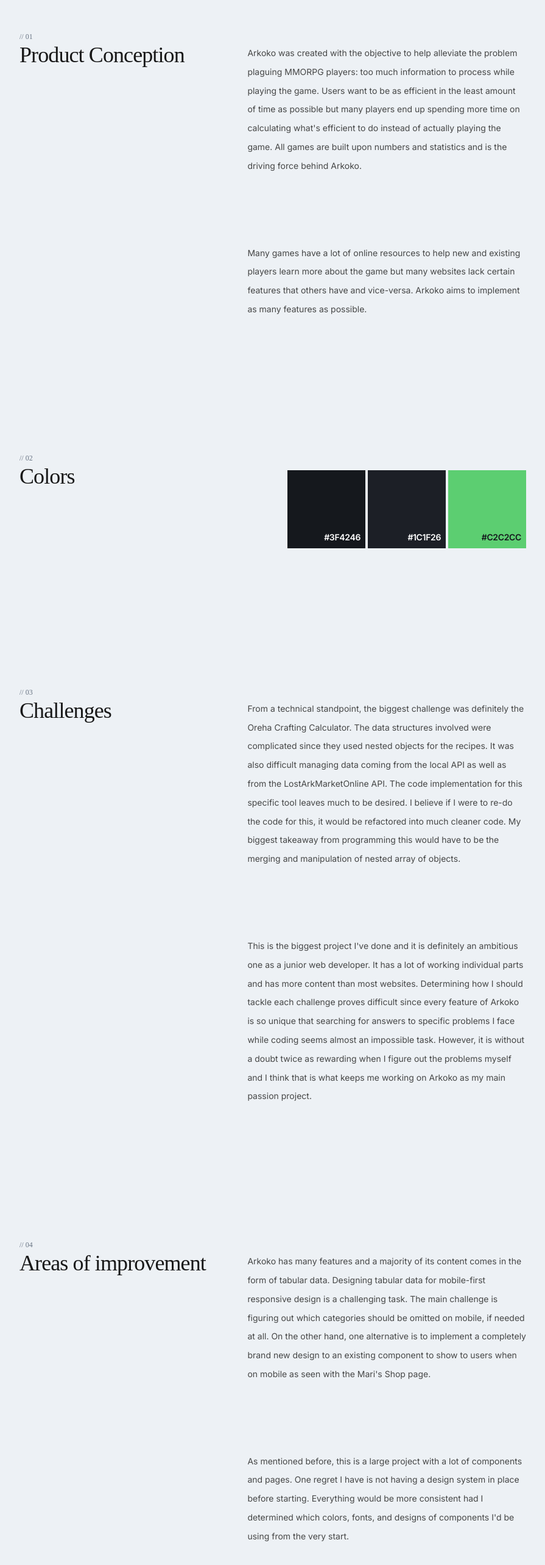
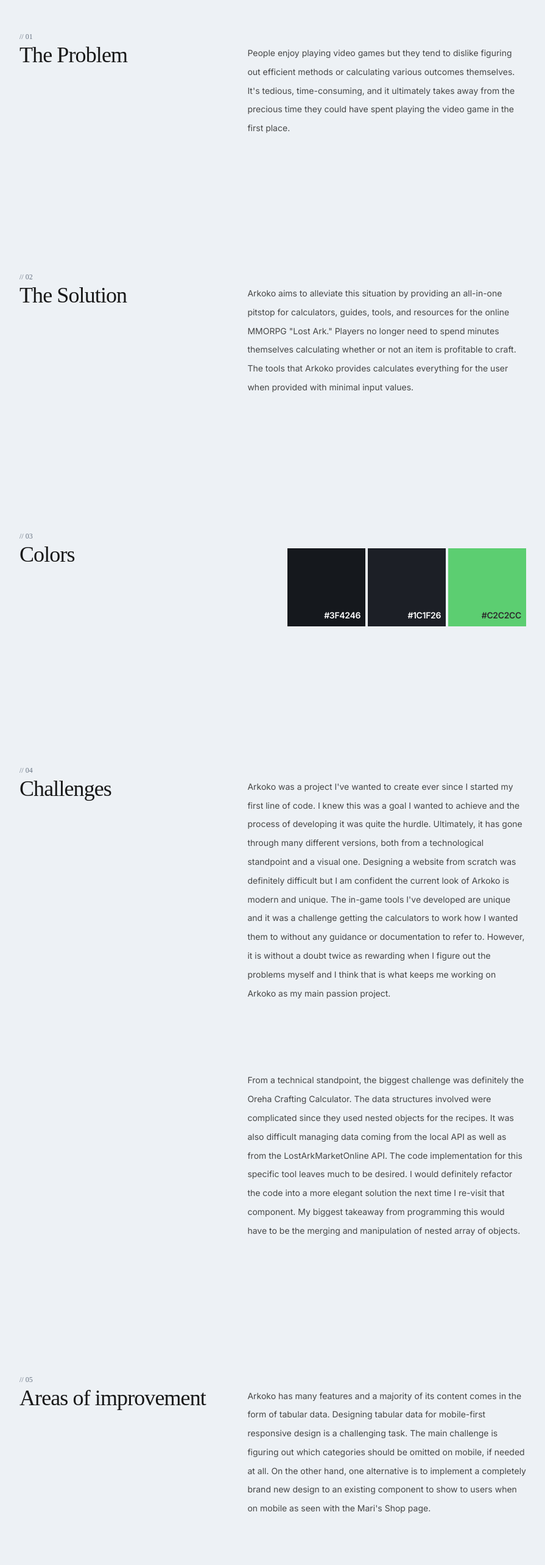
Before and after one commit to Yezo/personal-portfolio, a React (Vite) app: page /project/arkoko in a window 1280 px wide. Shown: the part 989-3555 px from the top of the page at 61% size, without its empty margins (192-1087 px from the left). Built offline with nearby package versions, Linux system fonts and the light colour scheme; a web font is replaced by a local one.

Commit message:
refactor: update case study text

```diff
--- a/src/pages/AniFlux.tsx
+++ b/src/pages/AniFlux.tsx
@@ -10,6 +10,7 @@
 import { HeaderScrollIndicator } from "../components/NewHeader/HeaderScrollIndicator"
 import { HeaderTitle } from "../components/NewHeader/HeaderTitle"
 import { MainContainer } from "../components/MainContainer"
+import { ColorsBox } from "../components/CaseStudy/ColorsBox"
 
 export const AniFlux = () => {
   return (
@@ -32,76 +33,65 @@
 
       <MainContainer>
         <CaseStudyContainer>
-          <CaseHeading index="01">Product Conception</CaseHeading>
+          <CaseHeading index="01">The Problem</CaseHeading>
           <CaseTextContainer>
             <CaseParagraph>
-              The problem I wanted AniFlux to help solve was that there were a lot of anime-related
-              websites that had outdated designs and bloated with unnecessary content. It became
-              difficult to navigate and digest concise information about specific animes. The goal
-              of this web application is to be able to convey everything about an anime in the least
-              amount of time as possible while visually pleasing the eyes of its users.
+              There are a lot of anime and manga related websites out there but a large majority of
+              them do not have a modern experience. It is often bloated with unnecessary information
+              making it difficult to digest the details of whatever it is the user is trying to
+              read. As a byproduct, it can be hard to navigate around the website as well.
             </CaseParagraph>
           </CaseTextContainer>
         </CaseStudyContainer>
 
         <CaseStudyContainer>
-          <CaseHeading index="02">Colors</CaseHeading>
+          <CaseHeading index="02">The Solution</CaseHeading>
+          <CaseTextContainer>
+            <CaseParagraph>
+              Aniflux is my rendition of an anime/manga website built with modern technologies with
+              modern visuals and a pleasant user experience. Many of the bloat is removed and what
+              remains is the important details regarding a specific anime or manga. Navigation is
+              intuitive and provides many of the resources to allow a user to find exactly which
+              anime or manga they're looking for.
+            </CaseParagraph>
+          </CaseTextContainer>
+        </CaseStudyContainer>
 
+        <CaseStudyContainer>
+          <CaseHeading index="03">Colors</CaseHeading>
           <CaseParagraph>
             <ColorsContainer>
-              <div className="grid">
-                <div className={`col-start-1 row-start-1 h-32 w-24 bg-[#EDF1F5] sm:w-32`}></div>
-                <p className="col-start-1 row-start-1 self-end justify-self-end p-2 font-inter text-sm font-semibold tracking-tight text-black">
-                  #EDF1F5
-                </p>
-              </div>
-              <div className="grid">
-                <div className={`col-start-1 row-start-1 h-32 w-24 bg-[#7B8EA1] sm:w-32`}></div>
-                <p className="col-start-1 row-start-1 self-end justify-self-end p-2 font-inter text-sm font-semibold tracking-tight text-black">
-                  #7B8EA1
-                </p>
-              </div>
-              <div className="grid">
-                <div className={`col-start-1 row-start-1 h-32 w-24 bg-[#2d2d29] sm:w-32`}></div>
-                <p className="col-start-1 row-start-1 self-end justify-self-end p-2 font-inter text-sm font-semibold tracking-tight text-white">
-                  #2D2D29
-                </p>
-              </div>
-              <div className="grid">
-                <div className={`col-start-1 row-start-1 h-32 w-24 bg-[#3480EA] sm:w-32`}></div>
-                <p className="col-start-1 row-start-1 self-end justify-self-end p-2 font-inter text-sm font-semibold tracking-tight text-white">
-                  #3480EA
-                </p>
-              </div>
+              <ColorsBox bgColor="bg-anifluxColorOne" textColor="#EDF1F5" dark={false}></ColorsBox>
+              <ColorsBox bgColor="bg-anifluxColorTwo" textColor="#7B8EA1" dark={false}></ColorsBox>
+              <ColorsBox bgColor="bg-anifluxColorThree" textColor="#2D2D29" dark={true}></ColorsBox>
+              <ColorsBox bgColor="bg-anifluxColorFour" textColor="#3480EA" dark={true}></ColorsBox>
             </ColorsContainer>
           </CaseParagraph>
         </CaseStudyContainer>
 
         <CaseStudyContainer>
-          <CaseHeading index="03">Challenges</CaseHeading>
+          <CaseHeading index="04">Challenges</CaseHeading>
           <CaseTextContainer>
             <CaseParagraph>
-              Originally, there were pagination features for some pages on the website. However, I
-              quickly realized hand-coding pagination from scratch was a nightmare. The pagination
-              did work but I ultimately scrapped the idea and ended up displaying all the data at
-              once on a single page. Perhaps less clicks is a better user experience.
+              Unfortunately, the JikanAPI has some shortcomings despite providing a ton of data
+              about anime. It is missing some data points for obscure anime. The API is also free
+              which results in rate-limiting to prevent too many requests. Users that visit AniFlux
+              may experience missing data due to being rate-limited. Despite being such a great API
+              resource, it was rather difficult to develop with it since I would often run into 429
+              Too Many Requests errors while testing out components. As such, it's difficult to
+              populate pages with multiple pieces of content from the API since you cannot exceed 3
+              requests a second.
             </CaseParagraph>
           </CaseTextContainer>
         </CaseStudyContainer>
 
         <CaseStudyContainer>
-          <CaseHeading index="04">Areas of improvement</CaseHeading>
+          <CaseHeading index="05">Areas of improvement</CaseHeading>
           <CaseTextContainer>
             <CaseParagraph>
-              Unfortunately, the JikanAPI has some shortcomings despite providing a ton of data
-              about anime. It is missing some data points for obscure anime. The API is also free
-              and has rate-limiting in place to prevent too many requests. Users that visit AniFlux
-              may experience missing data due to being rate-limited.
-            </CaseParagraph>
-            <CaseParagraph>
-              Despite the shortcomings, JikanAPI offers a large variety of endpoints for developers
-              to play with. A lot of improvements can be made such as adding features for manga,
-              recommendations, reviews, and many others.
+              The Jikan API has many endpoints to fetch data from. Aniflux can definitely be
+              improved by adding more links to more content including recommendations for different
+              anime and manga, fetching reviews, and even schedules for currently airing anime.
             </CaseParagraph>
           </CaseTextContainer>
         </CaseStudyContainer>
--- a/src/pages/Arkoko.tsx
+++ b/src/pages/Arkoko.tsx
@@ -10,6 +10,7 @@
 import { HeaderTitle } from "../components/NewHeader/HeaderTitle"
 import { HeaderImage } from "../components/NewHeader/HeaderImage"
 import { MainContainer } from "../components/MainContainer"
+import { ColorsBox } from "../components/CaseStudy/ColorsBox"
 
 export const Arkoko = () => {
   return (
@@ -32,83 +33,72 @@
 
       <MainContainer>
         <CaseStudyContainer>
-          <CaseHeading index="01">Product Conception</CaseHeading>
+          <CaseHeading index="01">The Problem</CaseHeading>
           <CaseTextContainer>
             <CaseParagraph>
-              Arkoko was created with the objective to help alleviate the problem plaguing MMORPG
-              players: too much information to process while playing the game. Users want to be as
-              efficient in the least amount of time as possible but many players end up spending
-              more time on calculating what's efficient to do instead of actually playing the game.
-              All games are built upon numbers and statistics and is the driving force behind
-              Arkoko.
-            </CaseParagraph>
-            <CaseParagraph>
-              Many games have a lot of online resources to help new and existing players learn more
-              about the game but many websites lack certain features that others have and
-              vice-versa. Arkoko aims to implement as many features as possible.
+              People enjoy playing video games but they tend to dislike figuring out efficient
+              methods or calculating various outcomes themselves. It's tedious, time-consuming, and
+              it ultimately takes away from the precious time they could have spent playing the
+              video game in the first place.
             </CaseParagraph>
           </CaseTextContainer>
         </CaseStudyContainer>
 
         <CaseStudyContainer>
-          <CaseHeading index="02">Colors</CaseHeading>
+          <CaseHeading index="02">The Solution</CaseHeading>
+          <CaseTextContainer>
+            <CaseParagraph>
+              Arkoko aims to alleviate this situation by providing an all-in-one pitstop for
+              calculators, guides, tools, and resources for the online MMORPG "Lost Ark." Players no
+              longer need to spend minutes themselves calculating whether or not an item is
+              profitable to craft. The tools that Arkoko provides calculates everything for the user
+              when provided with minimal input values.
+            </CaseParagraph>
+          </CaseTextContainer>
+        </CaseStudyContainer>
+
+        <CaseStudyContainer>
+          <CaseHeading index="03">Colors</CaseHeading>
 
           <CaseParagraph>
             <ColorsContainer>
-              <div className="grid">
-                <div
-                  className={`col-start-1 row-start-1 h-32 w-24 bg-arkokoColorOne sm:w-32`}
-                ></div>
-                <p className="col-start-1 row-start-1 self-end justify-self-end p-2 font-inter text-sm font-semibold tracking-tight text-white">
-                  #3F4246
-                </p>
-              </div>
-              <div className="grid">
-                <div
-                  className={`col-start-1 row-start-1 h-32 w-24 bg-arkokoColorTwo sm:w-32`}
-                ></div>
-                <p className="col-start-1 row-start-1 self-end justify-self-end p-2 font-inter text-sm font-semibold tracking-tight text-white">
-                  #1C1F26
-                </p>
-              </div>
-              <div className="grid">
-                <div
-                  className={`col-start-1 row-start-1 h-32 w-24 bg-arkokoColorThree sm:w-32`}
-                ></div>
-                <p className="col-start-1 row-start-1 self-end justify-self-end p-2 font-inter text-sm font-semibold tracking-tight text-[#15181D]">
-                  #C2C2CC
-                </p>
-              </div>
+              <ColorsBox bgColor="bg-arkokoColorOne" textColor="#3F4246" dark={true}></ColorsBox>
+              <ColorsBox bgColor="bg-arkokoColorTwo" textColor="#1C1F26" dark={true}></ColorsBox>
+              <ColorsBox bgColor="bg-arkokoColorThree" textColor="#C2C2CC" dark={false}></ColorsBox>
             </ColorsContainer>
           </CaseParagraph>
         </CaseStudyContainer>
 
         <CaseStudyContainer>
-          <CaseHeading index="03">Challenges</CaseHeading>
+          <CaseHeading index="04">Challenges</CaseHeading>
           <CaseTextContainer>
+            <CaseParagraph>
+              Arkoko was a project I've wanted to create ever since I started my first line of code.
+              I knew this was a goal I wanted to achieve and the process of developing it was quite
+              the hurdle. Ultimately, it has gone through many different versions, both from a
+              technological standpoint and a visual one. Designing a website from scratch was
+              definitely difficult but I am confident the current look of Arkoko is modern and
+              unique. The in-game tools I've developed are unique and it was a challenge getting the
+              calculators to work how I wanted them to without any guidance or documentation to
+              refer to. However, it is without a doubt twice as rewarding when I figure out the
+              problems myself and I think that is what keeps me working on Arkoko as my main passion
+              project.
+            </CaseParagraph>
             <CaseParagraph>
               From a technical standpoint, the biggest challenge was definitely the Oreha Crafting
               Calculator. The data structures involved were complicated since they used nested
               objects for the recipes. It was also difficult managing data coming from the local API
               as well as from the LostArkMarketOnline API. The code implementation for this specific
-              tool leaves much to be desired. I believe if I were to re-do the code for this, it
-              would be refactored into much cleaner code. My biggest takeaway from programming this
-              would have to be the merging and manipulation of nested array of objects.
-            </CaseParagraph>
-            <CaseParagraph>
-              This is the biggest project I've done and it is definitely an ambitious one as a
-              junior web developer. It has a lot of working individual parts and has more content
-              than most websites. Determining how I should tackle each challenge proves difficult
-              since every feature of Arkoko is so unique that searching for answers to specific
-              problems I face while coding seems almost an impossible task. However, it is without a
-              doubt twice as rewarding when I figure out the problems myself and I think that is
-              what keeps me working on Arkoko as my main passion project.
+              tool leaves much to be desired. I would definitely refactor the code into a more
+              elegant solution the next time I re-visit that component. My biggest takeaway from
+              programming this would have to be the merging and manipulation of nested array of
+              objects.
             </CaseParagraph>
           </CaseTextContainer>
         </CaseStudyContainer>
 
         <CaseStudyContainer>
-          <CaseHeading index="04">Areas of improvement</CaseHeading>
+          <CaseHeading index="05">Areas of improvement</CaseHeading>
           <CaseTextContainer>
             <CaseParagraph>
               Arkoko has many features and a majority of its content comes in the form of tabular
@@ -119,10 +109,12 @@
               Mari's Shop page.
             </CaseParagraph>
             <CaseParagraph>
-              As mentioned before, this is a large project with a lot of components and pages. One
-              regret I have is not having a design system in place before starting. Everything would
-              be more consistent had I determined which colors, fonts, and designs of components I'd
-              be using from the very start.
+              The website itself fetches a lot of data from multiple sources. It pulls data from our
+              own API that has stored data in MongoDB and it also takes in data from an external
+              API. It would be a huge improvement to the codebase as well as the developer
+              experience if I added a state management library like Redux, SWR, or Zustand. To
+              further abstract the component logic from the view logic, it would be wise to create
+              custom hooks for many of the components.
             </CaseParagraph>
           </CaseTextContainer>
         </CaseStudyContainer>
--- a/src/pages/Snippits.tsx
+++ b/src/pages/Snippits.tsx
@@ -2,6 +2,7 @@
 import { CaseParagraph } from "../components/CaseStudy/CaseParagraph"
 import { CaseStudyContainer } from "../components/CaseStudy/CaseStudyContainer"
 import { CaseTextContainer } from "../components/CaseStudy/CaseTextContainer"
+import { ColorsBox } from "../components/CaseStudy/ColorsBox"
 import { ColorsContainer } from "../components/CaseStudy/ColorsContainer"
 import { Footer } from "../components/Footer/Footer"
 import { MainContainer } from "../components/MainContainer"
@@ -32,61 +33,60 @@
 
       <MainContainer>
         <CaseStudyContainer>
-          <CaseHeading index="01">Product Conception</CaseHeading>
+          <CaseHeading index="01">The Problem</CaseHeading>
           <CaseTextContainer>
             <CaseParagraph>
-              I was forgetting a lot of basic code syntax while learning how to program as do many
-              other coders. This web application is meant to serve as a mini cheatsheet filled with
-              code excerpts and other tips and tricks I've found over the course of teaching myself
-              how to code as a web developer.
+              Newer and even veteran developers often forget basic syntax while programming. Often
+              times, a quick google search can consume more time than needed. What if there was a
+              single repository for useful code snippets for our favorite programming languages?
             </CaseParagraph>
           </CaseTextContainer>
         </CaseStudyContainer>
 
         <CaseStudyContainer>
-          <CaseHeading index="02">Colors</CaseHeading>
+          <CaseHeading index="02">The Solution</CaseHeading>
+          <CaseTextContainer>
+            <CaseParagraph>
+              Snippits serves as a mini cheatsheet filled with code snippets and other tips and
+              tricks I've found over the course of self teaching myself how to code as a software
+              engineer. The code snippits includes CSS, Javascript, TypeScript, React, and even
+              includes useful Git commands.
+            </CaseParagraph>
+          </CaseTextContainer>
+        </CaseStudyContainer>
 
+        <CaseStudyContainer>
+          <CaseHeading index="03">Colors</CaseHeading>
           <CaseParagraph>
             <ColorsContainer>
-              <div className="grid">
-                <div className={`col-start-1 row-start-1 h-36 w-24 bg-[#F1EFE9] sm:w-36`}></div>
-                <p className="col-start-1 row-start-1 self-end justify-self-end p-2 font-inter text-sm font-semibold tracking-tight text-black">
-                  #F1EFE9
-                </p>
-              </div>
-              <div className="grid">
-                <div className={`col-start-1 row-start-1 h-36 w-24 bg-[#20232b] sm:w-36`}></div>
-                <p className="col-start-1 row-start-1 self-end justify-self-end p-2 font-inter text-sm font-semibold tracking-tight text-white">
-                  #20232B
-                </p>
-              </div>
-              <div className="grid">
-                <div className={`col-start-1 row-start-1 h-36 w-24 bg-[#282828] sm:w-36`}></div>
-                <p className="col-start-1 row-start-1 self-end justify-self-end p-2 font-inter text-sm font-semibold tracking-tight text-white">
-                  #282828
-                </p>
-              </div>
+              <ColorsBox bgColor="bg-snippitsColorOne" textColor="#F1EFE9" dark={false}></ColorsBox>
+              <ColorsBox bgColor="bg-snippitsColorTwo" textColor="#20232B" dark={true}></ColorsBox>
+              <ColorsBox
+                bgColor="bg-snippitsColorThree"
+                textColor="#282828"
+                dark={true}
+              ></ColorsBox>
             </ColorsContainer>
           </CaseParagraph>
         </CaseStudyContainer>
 
         <CaseStudyContainer>
-          <CaseHeading index="03">Challenges</CaseHeading>
+          <CaseHeading index="04">Challenges</CaseHeading>
           <CaseTextContainer>
             <CaseParagraph>
               Between in-depth articles, blog posts, or a grid of random snippets, it was rather
               challenging trying to figure out which format I wanted the website to use. The idea of
-              code snippets was for it to be easily accessible and fast to look up on a whim. "
-              firstParagraphTwo="In-depth articles didn't satisfy either of those although articles
-              and blog posts would have allowed me to go a lot more indepth. Ultimately, I went with
-              dropdown selections for the code snippets and added a mini description to help
-              facilitate further explanation if needed.
+              code snippets was for it to be easily accessible and fast to look up on a whim.
+              In-depth articles didn't satisfy either of those although articles and blog posts
+              would have allowed me to go a lot more indepth. Ultimately, I went with dropdown
+              selections for the code snippets and added a mini description to help facilitate
+              further explanation if needed.
             </CaseParagraph>
           </CaseTextContainer>
         </CaseStudyContainer>
 
         <CaseStudyContainer>
-          <CaseHeading index="04">Areas of improvement</CaseHeading>
+          <CaseHeading index="05">Areas of improvement</CaseHeading>
           <CaseTextContainer>
             <CaseParagraph>
               Snippits can be expanded to allow users from across the world to enter in their own
```
